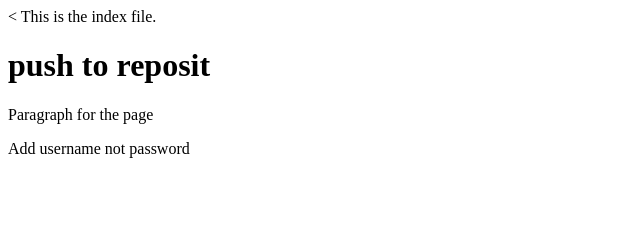
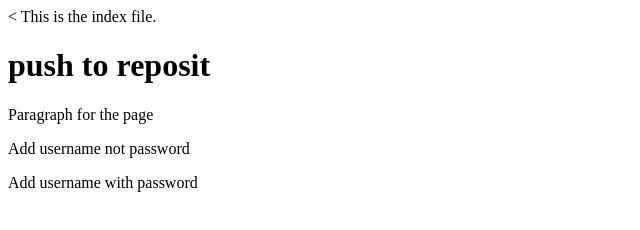
Before and after one commit to Softagz/softagz, a plain HTML site: page index.html in a window 1280 px wide. Shown: the whole page, without its empty margins (0-640 px from the left). Drawn offline with Linux system fonts and the light colour scheme.

Commit message:
P with Password

```diff
--- a/index.html
+++ b/index.html
@@ -9,6 +9,7 @@
     <h1> push to reposit </h1>
     <p>Paragraph for the page</p>
     <p>Add username not password</p>
+    <p>Add username with password</p>
 
   </body>
 </html>
```
